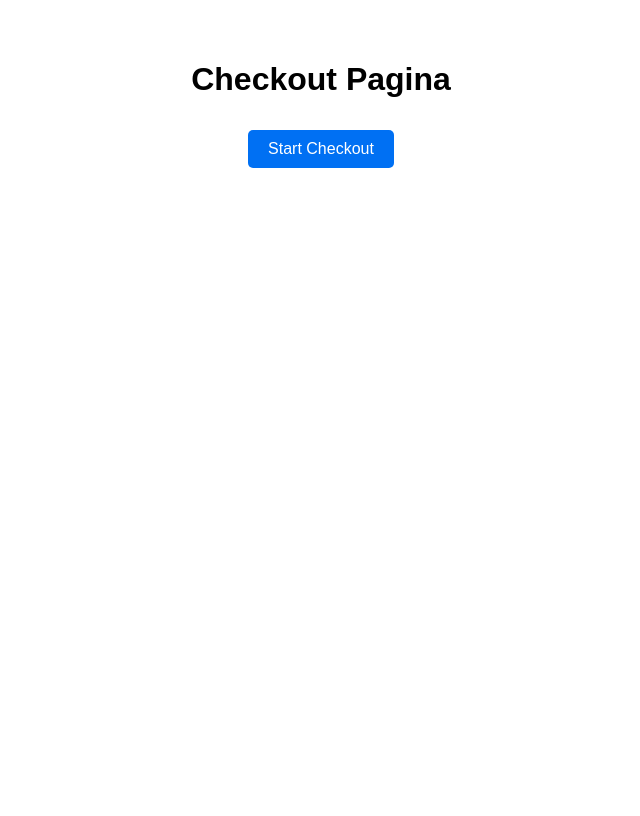
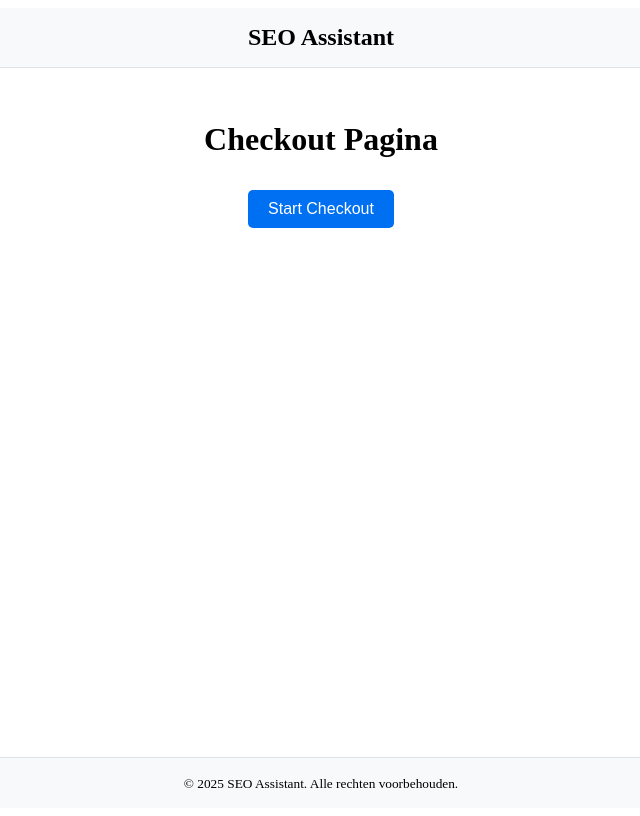
Before and after one commit to IlkerD01/seo-assistant, a Next.js app in the folder frontend/: page /checkout in a window 1280 px wide. Shown: the whole page, without its empty margins (319-959 px from the left). Built offline with nearby package versions, Linux system fonts and the light colour scheme.

Commit message:
Update Layout.tsx

```diff
--- a/frontend/src/components/Layout.tsx
+++ b/frontend/src/components/Layout.tsx
@@ -1,20 +1,23 @@
-import React, { ReactNode } from "react";
+import { ReactNode } from "react";
 
 interface LayoutProps {
   children: ReactNode;
 }
 
-const Layout = ({ children }: LayoutProps) => {
+export default function Layout({ children }: LayoutProps) {
   return (
-    <div style={{
-      maxWidth: "900px",
-      margin: "0 auto",
-      padding: "2rem",
-      fontFamily: "Arial, sans-serif"
-    }}>
-      {children}
+    <div style={{ minHeight: "100vh", display: "flex", flexDirection: "column" }}>
+      <header style={{ backgroundColor: "#f8f9fa", padding: "1rem", borderBottom: "1px solid #dee2e6" }}>
+        <h1 style={{ margin: 0, fontSize: "24px", textAlign: "center" }}>SEO Assistant</h1>
+      </header>
+
+      <main style={{ flex: 1, padding: "2rem", maxWidth: "1000px", margin: "0 auto" }}>
+        {children}
+      </main>
+
+      <footer style={{ backgroundColor: "#f8f9fa", padding: "1rem", borderTop: "1px solid #dee2e6", textAlign: "center" }}>
+        <small>© {new Date().getFullYear()} SEO Assistant. Alle rechten voorbehouden.</small>
+      </footer>
     </div>
   );
-};
-
-export default Layout;
+}
```
